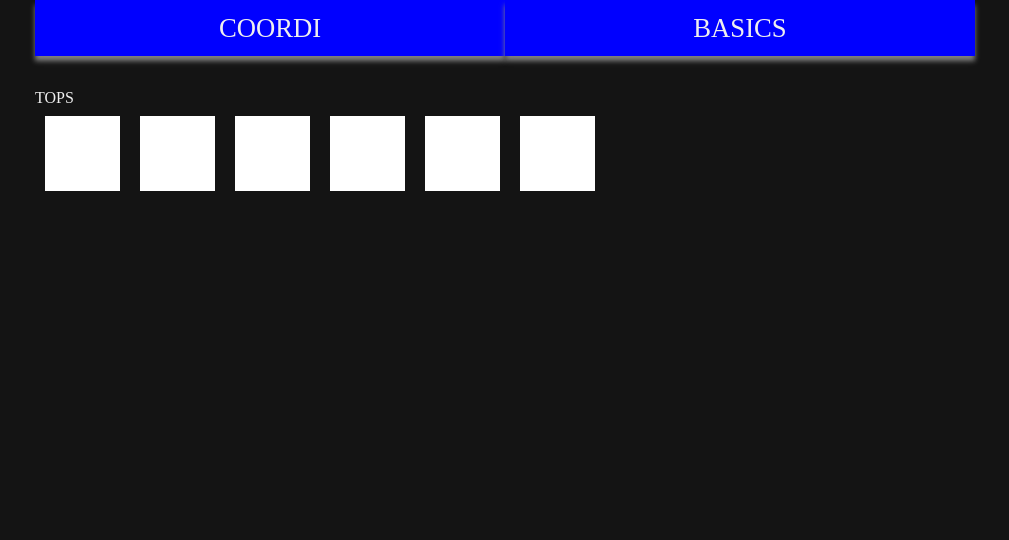
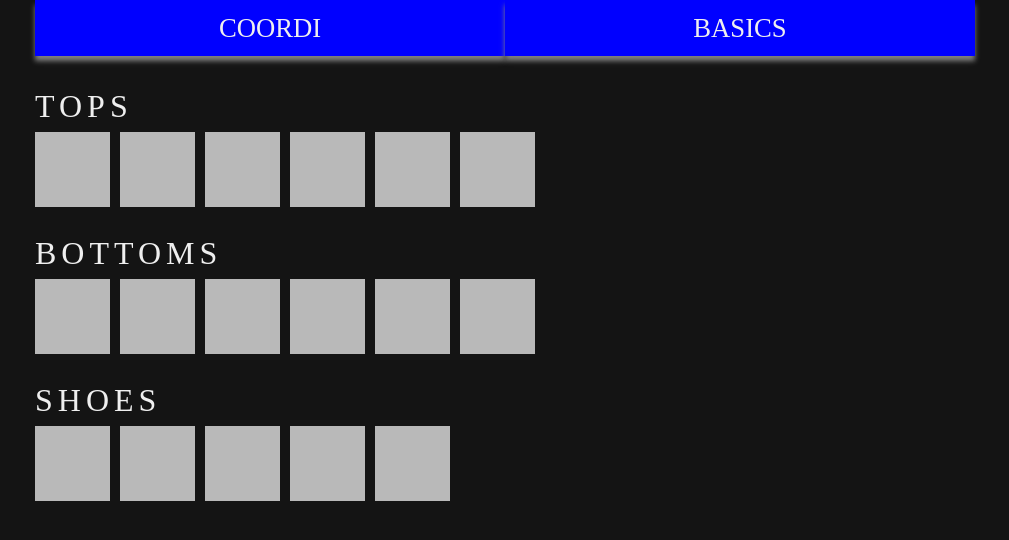
Before and after one commit to japacible/fashionation, a PHP site: page /coordi.html in a window 1280 px wide. Shown: the part 185-725 px from the top of the page, without its empty margins (135-1144 px from the left). Run offline with PHP 8.4, Linux system fonts and the light colour scheme; some web fonts are replaced.

Commit message:
Basic style and html

```diff
--- a/assets/css/style.css
+++ b/assets/css/style.css
@@ -54,6 +54,10 @@ body {
   background-color: #141414;
   color: #efefef;
   font-family: "FolksLightRegular";
+}
+
+h1, h2, h3, h4, h5, h6 {
+  font-weight: normal;
 }
 
 .fashionation-header h1 {
@@ -117,10 +121,21 @@ nav > div {
   width: 600px;
 }
 
-#tops .top{
+.clothing {
   background-color: white;
   width: 75px;
   height: 75px;
-  margin: 10px;
+  margin: 10px 10px 10px 0px;
   float: left;
+  opacity: .7;
 }
+
+ h3 {
+  font-size: 24pt;
+  letter-spacing: 5px;
+}
+
+.article-of-clothing {
+  overflow: hidden;
+  margin-bottom: 20px;
+}
--- a/coordi.html
+++ b/coordi.html
@@ -25,7 +25,7 @@
 
         <div class="mainContent">
           <div id="wardrobe">
-            <div id="tops">
+            <div class="article-of-clothing" id="tops">
               <h3>TOPS</h3>
               <div class="clothing top">
               </div>
@@ -40,9 +40,33 @@
               <div class="clothing top">
               </div>
             </div>
-            <div id="bottoms">
+            <div class="article-of-clothing" id="bottoms">
+              <h3>BOTTOMS</h3>
+              <div class="clothing bottom">
+              </div>
+              <div class="clothing bottom">
+              </div>
+              <div class="clothing bottom">
+              </div>
+              <div class="clothing bottom">
+              </div>
+              <div class="clothing bottom">
+              </div>
+              <div class="clothing bottom">
+              </div>
             </div>
-            <div id="shoes">
+            <div class="article-of-clothing" id="shoes">
+              <h3>SHOES</h3>
+              <div class="clothing shoe">
+              </div>
+              <div class="clothing shoe">
+              </div>
+              <div class="clothing shoe">
+              </div>
+              <div class="clothing shoe">
+              </div>
+              <div class="clothing shoe">
+              </div>
             </div>
           </div>
         </div>
```
